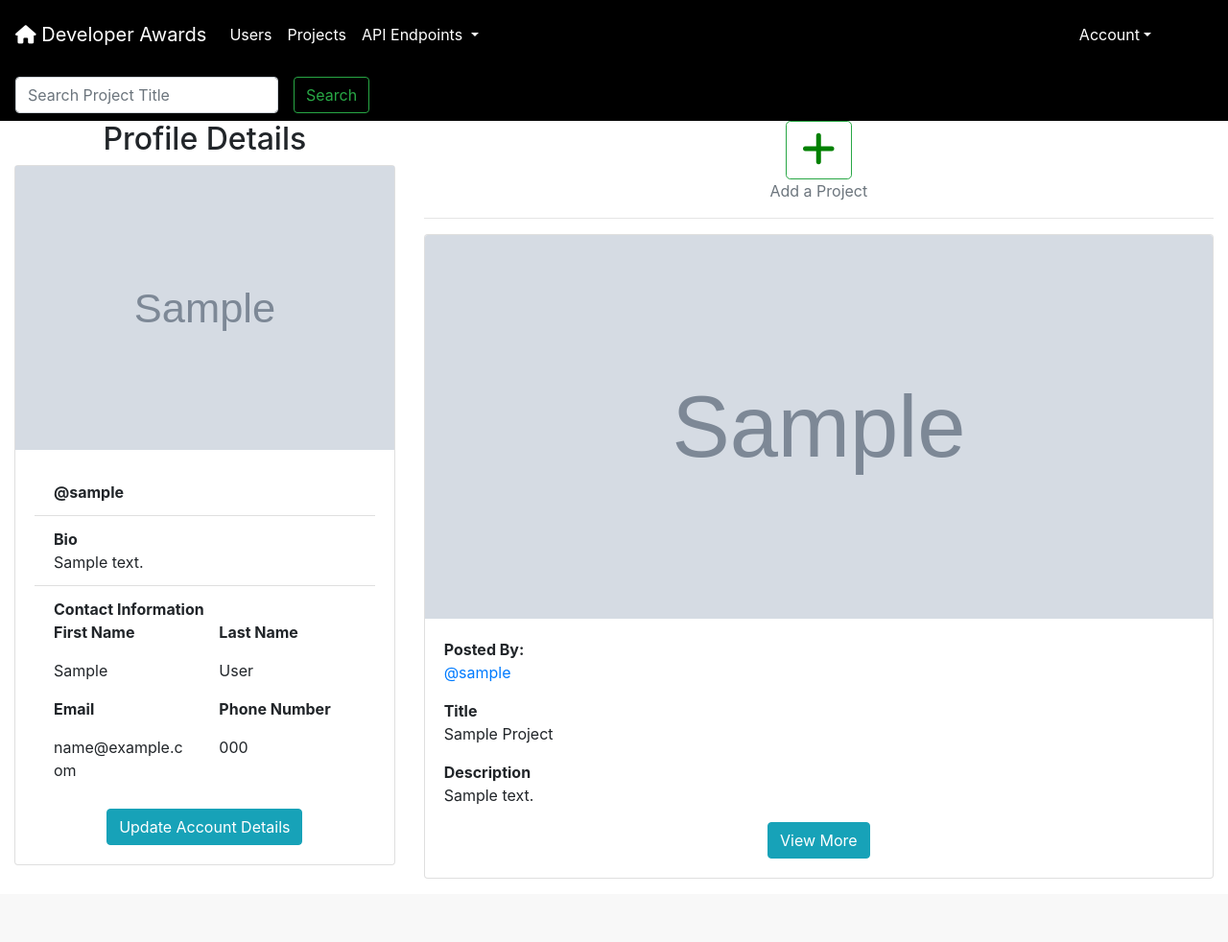
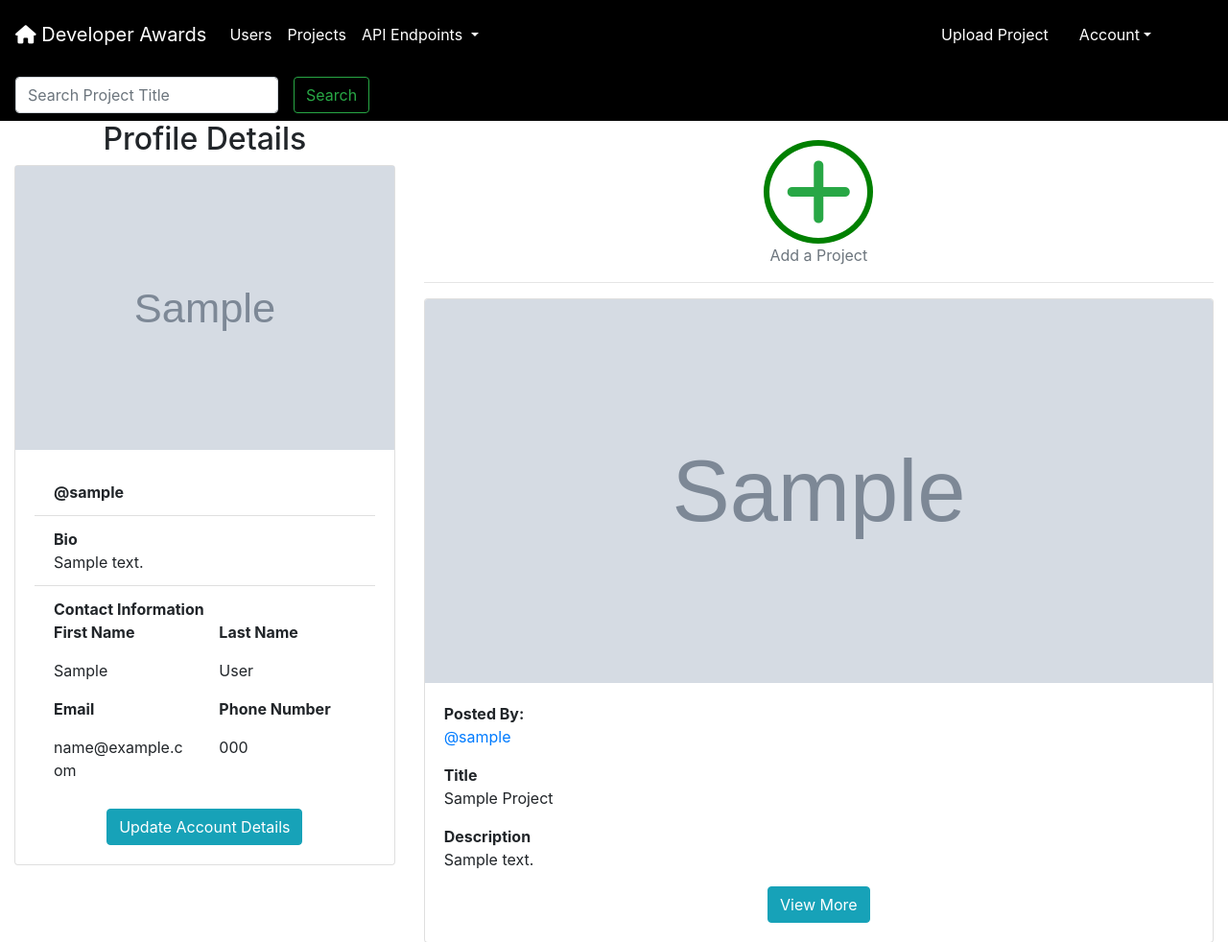
Before and after one commit to JoyWambui/Developer-Awards, a Django app: page /profiles/1/ in a window 1280 px wide. Shown: the top 982 px of the page at 96% size. Before the commit the page ends 916 px from the top, so only its background shows below. Run offline with Django 4.2, Linux system fonts and the light colour scheme; a user stored in the database is signed in; tables that the repository leaves empty hold one stand-in row (values such as "Sample post"); grey boxes marked "Sample" are stand-in pictures; some libraries are stand-ins or nearby versions.

Commit message:
Added more styling to app

```diff
--- a/awards/templates/awards/profile_detail.html
+++ b/awards/templates/awards/profile_detail.html
@@ -68,9 +68,7 @@
             <div class="row align-items-center">
                 <div class="col-12 text-center">
                     {%if profile.id == user.id%}
-                    <a href="{%url 'projectNew'%}" class="btn btn-outline-success btn-lg" role="button"
-                        aria-pressed="true"><span><i class='fas fa-plus'
-                                style='font-size:2em; color: green;'></i></span></a>
+                    <a id="add" href="{%url 'projectNew'%}" class="btn btn-outline-success btn-lg" role="button" aria-pressed="true"><i class='fas fa-plus add' style="font-size: 4em;"></i></a>
                     <p class="text-muted">Add a Project</p>
                     <hr>
                     {%else%}
@@ -98,11 +96,12 @@
                                 </div>
                             </div>
                         </div>
-                        {%endfor%}
-                        {%else%}
-                        <h2>User has no projects</h2>
-                        {%endif%}
+
                     </div>
+                    {%endfor%}
+                    {%else%}
+                    <h2>User has no projects</h2>
+                    {%endif%}
                 </div>
             </div>
         </div>
--- a/awards/templates/awards/project_detail.html
+++ b/awards/templates/awards/project_detail.html
@@ -38,7 +38,6 @@
             <div class="card description">
                 <div class="card-body">
                     <h5 class="card-title text-center"><strong>Project Details </h5>
-                        {{total_design.design__avg}}
                     <p class="card-text"><strong>Posted by <br> </strong><a
                             href="{%url% profile pk=profile.author.id}">@{{project.author.username}}</a></p>
                     <p class="card-text"><strong>Title <br></strong>{{project.title|title}}</p>
--- a/awards/templates/navbar.html
+++ b/awards/templates/navbar.html
@@ -27,6 +27,7 @@
                     </div>
                 </li>
             </ul>
+            <span class="navbar-text"><a style="color: #fff;" class="nav-link" href="{%url 'projectNew'%}">Upload Project<span class="sr-only">(current)</span></a></span>
             <span class="navbar-text dropdown">
                 <a class="nav-link dropdown-toggle" href="#" id="navbarDropdownMenuLink" role="button"
                     data-toggle="dropdown" aria-expanded="false" style="margin-right: 3em;">Account</a>
--- a/awards/templates/registration/login.html
+++ b/awards/templates/registration/login.html
@@ -12,7 +12,8 @@
                 {% csrf_token %}
                 {{ form|crispy }}
                 <button type="submit" class="btn btn-success btn-lg">Log In</button>
-            </form>
+            </form><hr class="bg-light">
+            <h3 class="text-center">Don't have an account. Sign Up <a href="{%url 'signup'%}">here</a>!</h3>
         </div>
         <div class="col-sm-2"></div>
     </div>
--- a/awards/views.py
+++ b/awards/views.py
@@ -80,7 +80,7 @@ class ProjectCreateView(LoginRequiredMixin,generic.CreateView):
     model = Project
     fields = ['image','title', 'description','link']
     def get_success_url(self):
-        return reverse('profile', kwargs={'pk': self.object.pk})
+        return reverse('profile', kwargs={'pk': self.object.author.id})
 
     def form_valid(self, form):
         form.instance.author = self.request.user
--- a/static/css/profile.css
+++ b/static/css/profile.css
@@ -4,3 +4,9 @@
     object-position: center;
     height: 25rem;
 }
+
+#add {
+    border-radius: 50%;
+    border: 0.3em solid green ;
+    margin-top: 1em;
+}
```
